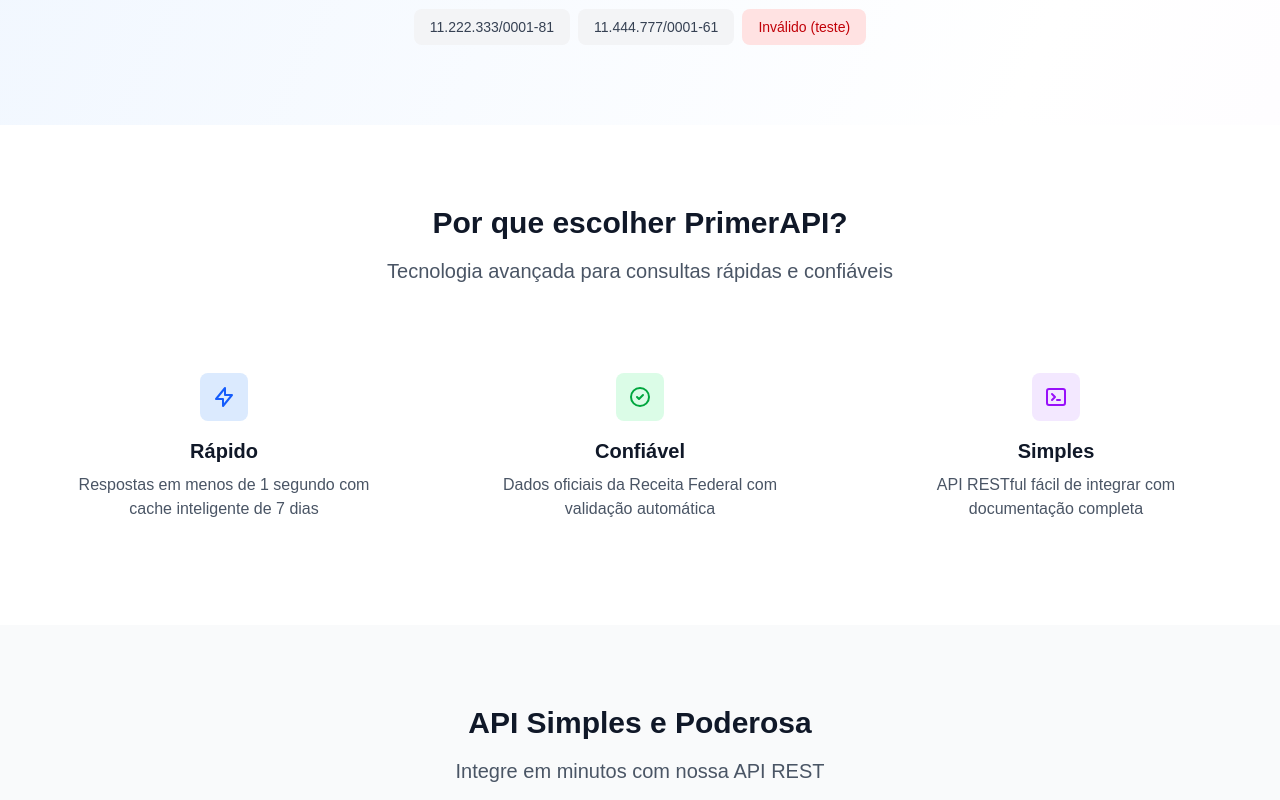
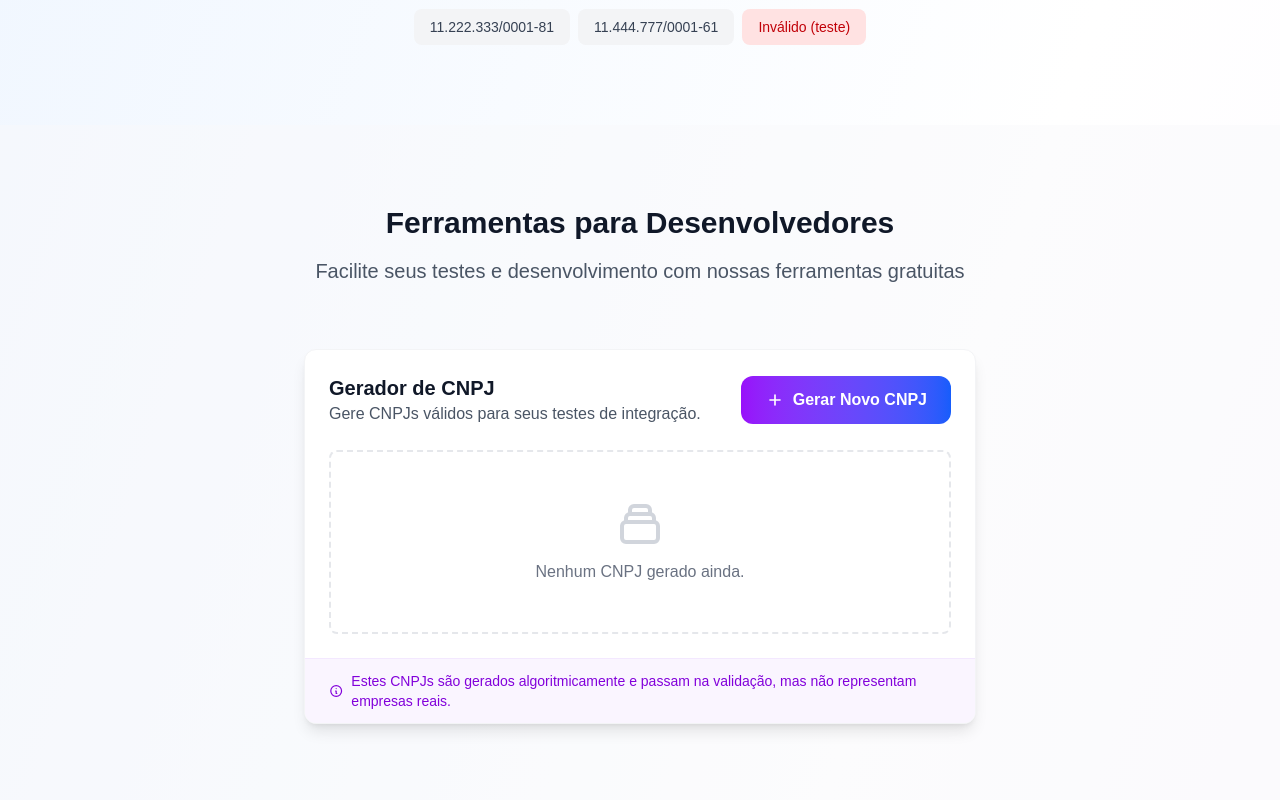
Before and after one commit to jefersonprimer/devfreetools, a Next.js app: page / in a window 1280 px wide. Shown: the part 520-1320 px from the top of the page. Built offline with nearby package versions, Linux system fonts and the light colour scheme.

Commit message:
feat: generate cnpj

```diff
--- /dev/null
+++ b/app/api/cnpj/generate/route.ts
@@ -0,0 +1,99 @@
+/**
+ * GET /api/cnpj/generate - Gerar CNPJs válidos para testes
+ * Valida API key, verifica rate limit, retorna CNPJs gerados
+ */
+
+import { NextRequest, NextResponse } from 'next/server';
+import { validateApiKey } from '@/lib/auth';
+import { isRateLimited, incrementUsage, getRateLimitInfo } from '@/lib/ratelimit';
+import { getDb } from '@/lib/db';
+import { usageLogs } from '@/db/schema';
+import { generateValidCnpj, formatCnpj } from '@/lib/cnpj';
+import { eq, gte } from 'drizzle-orm';
+
+export async function GET(request: NextRequest) {
+  try {
+    // 1. Verificar se é uma consulta pública (sem API key)
+    const authHeader = request.headers.get('authorization');
+    const isPublicRequest = !authHeader?.startsWith('Bearer ');
+
+    let user: any = null;
+    let apiKey: any = null;
+    let userId: string = 'public';
+
+    if (!isPublicRequest) {
+      // Consulta autenticada - validar API key
+      const authResult = await validateApiKey(request);
+
+      if ('error' in authResult) {
+        return NextResponse.json(
+          { error: authResult.error },
+          { status: authResult.status }
+        );
+      }
+
+      user = authResult.user;
+      apiKey = authResult.apiKey;
+      userId = user.id;
+
+      // 2. Verificar rate limit para usuários autenticados
+      const rateLimitCheck = await isRateLimited(user.id, user.plan);
+
+      if (rateLimitCheck.limited) {
+        const limitInfo = await getRateLimitInfo(user.id, user.plan);
+        return NextResponse.json(
+          {
+            error: 'Rate limit exceeded',
+            message: `You have reached your monthly limit of ${limitInfo.limit} requests`,
+            usage: limitInfo,
+          },
+          { status: 429 }
+        );
+      }
+    } else {
+      // Para consultas públicas, poderíamos implementar um rate limit por IP
+      // Por enquanto, vamos permitir mas registrar como public
+    }
+
+    // 3. Obter parâmetros de query
+    const url = new URL(request.url);
+    const count = Math.min(parseInt(url.searchParams.get('count') || '1'), 10); // Máximo 10 por vez
+
+    // 4. Gerar CNPJs válidos
+    const generatedCnpjs = [];
+    for (let i = 0; i < count; i++) {
+      const cnpj = generateValidCnpj();
+      generatedCnpjs.push({
+        cnpj: cnpj,
+        formatted: formatCnpj(cnpj),
+      });
+    }
+
+    // 5. Registrar uso no banco se for autenticado
+    if (!isPublicRequest && user && apiKey) {
+      // Registrar uso mensal
+      await incrementUsage(user.id);
+
+      // NOTA: A tabela usageLogs atual é específica para consultas de CNPJ
+      // e exige o campo 'cnpj'. Para a feature de geração, poderíamos
+      // criar uma tabela genérica de logs no futuro ou inserir um log
+      // para cada CNPJ gerado (o que seria redundante).
+      // Por enquanto, apenas incrementamos o uso mensal.
+    }
+
+    // 7. Retornar resposta
+    return NextResponse.json({
+      success: true,
+      data: generatedCnpjs,
+      count: count,
+      message: `Generated ${count} valid CNPJ${count > 1 ? 's' : ''} for testing`,
+    });
+
+  } catch (error) {
+    console.error('Error generating CNPJs:', error);
+    return NextResponse.json(
+      { error: 'Internal server error' },
+      { status: 500 }
+    );
+  }
+}
--- a/app/page.tsx
+++ b/app/page.tsx
@@ -1,6 +1,7 @@
 'use client';
 
 import { CnpjSearch } from '@/components/CnpjSearch';
+import { CnpjGenerator } from '@/components/CnpjGenerator';
 
 export default function Home() {
   return (
@@ -18,6 +19,9 @@ export default function Home() {
             <nav className="hidden md:flex space-x-8">
               <a href="#features" className="text-gray-600 hover:text-gray-900 transition-colors">
                 Recursos
+              </a>
+              <a href="#tools" className="text-gray-600 hover:text-gray-900 transition-colors">
+                Ferramentas
               </a>
               <a href="#api" className="text-gray-600 hover:text-gray-900 transition-colors">
                 API
@@ -47,6 +51,24 @@ export default function Home() {
           {/* CNPJ Search Component */}
           <div className="max-w-2xl mx-auto">
             <CnpjSearch />
+          </div>
+        </div>
+      </section>
+
+      {/* Tools Section */}
+      <section id="tools" className="py-20 bg-gray-50/50">
+        <div className="max-w-7xl mx-auto px-4 sm:px-6 lg:px-8">
+          <div className="text-center mb-16">
+            <h2 className="text-3xl font-bold text-gray-900 mb-4">
+              Ferramentas para Desenvolvedores
+            </h2>
+            <p className="text-xl text-gray-600">
+              Facilite seus testes e desenvolvimento com nossas ferramentas gratuitas
+            </p>
+          </div>
+
+          <div className="max-w-2xl mx-auto">
+            <CnpjGenerator />
           </div>
         </div>
       </section>
--- /dev/null
+++ b/components/CnpjGenerator.tsx
@@ -0,0 +1,98 @@
+'use client';
+
+import { useState } from 'react';
+import { generateValidCnpj, formatCnpj } from '@/lib/cnpj';
+
+export function CnpjGenerator() {
+  const [cnpjs, setCnpjs] = useState<{ cnpj: string; formatted: string }[]>([]);
+  const [copiedIndex, setCopiedIndex] = useState<number | null>(null);
+
+  const handleGenerate = () => {
+    const newCnpj = generateValidCnpj();
+    setCnpjs([{ cnpj: newCnpj, formatted: formatCnpj(newCnpj) }, ...cnpjs].slice(0, 5));
+    setCopiedIndex(null);
+  };
+
+  const copyToClipboard = (text: string, index: number) => {
+    navigator.clipboard.writeText(text);
+    setCopiedIndex(index);
+    setTimeout(() => setCopiedIndex(null), 2000);
+  };
+
+  return (
+    <div className="w-full max-w-2xl mx-auto bg-white rounded-xl shadow-lg border border-gray-100 overflow-hidden">
+      <div className="p-6">
+        <div className="flex flex-col sm:flex-row items-center justify-between mb-6 gap-4">
+          <div>
+            <h3 className="text-xl font-bold text-gray-900">Gerador de CNPJ</h3>
+            <p className="text-gray-600">Gere CNPJs válidos para seus testes de integração.</p>
+          </div>
+          <button
+            onClick={handleGenerate}
+            className="w-full sm:w-auto px-6 py-3 bg-gradient-to-r from-purple-600 to-blue-600 text-white font-semibold rounded-xl hover:from-purple-700 hover:to-blue-700 transition-all flex items-center justify-center"
+          >
+            <svg className="w-5 h-5 mr-2" fill="none" stroke="currentColor" viewBox="0 0 24 24">
+              <path strokeLinecap="round" strokeLinejoin="round" strokeWidth={2} d="M12 6v6m0 0v6m0-6h6m-6 0H6" />
+            </svg>
+            Gerar Novo CNPJ
+          </button>
+        </div>
+
+        {cnpjs.length > 0 ? (
+          <div className="space-y-3">
+            {cnpjs.map((item, index) => (
+              <div
+                key={index}
+                className="flex items-center justify-between p-4 bg-gray-50 rounded-lg border border-gray-200 group hover:border-purple-300 transition-colors"
+              >
+                <div className="flex flex-col">
+                  <span className="text-lg font-mono font-bold text-gray-800">{item.formatted}</span>
+                  <span className="text-xs text-gray-500 font-mono">{item.cnpj}</span>
+                </div>
+                <button
+                  onClick={() => copyToClipboard(item.cnpj, index)}
+                  className={`px-4 py-2 rounded-lg text-sm font-medium transition-all flex items-center ${
+                    copiedIndex === index
+                      ? 'bg-green-100 text-green-700'
+                      : 'bg-white text-gray-700 border border-gray-200 hover:bg-gray-50'
+                  }`}
+                >
+                  {copiedIndex === index ? (
+                    <>
+                      <svg className="w-4 h-4 mr-1" fill="none" stroke="currentColor" viewBox="0 0 24 24">
+                        <path strokeLinecap="round" strokeLinejoin="round" strokeWidth={2} d="M5 13l4 4L19 7" />
+                      </svg>
+                      Copiado!
+                    </>
+                  ) : (
+                    <>
+                      <svg className="w-4 h-4 mr-1" fill="none" stroke="currentColor" viewBox="0 0 24 24">
+                        <path strokeLinecap="round" strokeLinejoin="round" strokeWidth={2} d="M8 5H6a2 2 0 00-2 2v12a2 2 0 002 2h10a2 2 0 002-2v-1M8 5a2 2 0 002 2h2a2 2 0 002-2M8 5a2 2 0 012-2h2a2 2 0 012 2m0 0h2a2 2 0 012 2v3m2 4H10m0 0l3-3m-3 3l3 3" />
+                      </svg>
+                      Copiar
+                    </>
+                  )}
+                </button>
+              </div>
+            ))}
+          </div>
+        ) : (
+          <div className="py-12 text-center border-2 border-dashed border-gray-200 rounded-lg">
+            <svg className="w-12 h-12 text-gray-300 mx-auto mb-3" fill="none" stroke="currentColor" viewBox="0 0 24 24">
+              <path strokeLinecap="round" strokeLinejoin="round" strokeWidth={2} d="M19 11H5m14 0a2 2 0 012 2v6a2 2 0 01-2 2H5a2 2 0 01-2-2v-6a2 2 0 012-2m14 0V9a2 2 0 00-2-2M5 11V9a2 2 0 012-2m0 0V5a2 2 0 012-2h6a2 2 0 012 2v2M7 7h10" />
+            </svg>
+            <p className="text-gray-500">Nenhum CNPJ gerado ainda.</p>
+          </div>
+        )}
+      </div>
+      <div className="bg-purple-50 px-6 py-3 border-t border-purple-100">
+        <p className="text-sm text-purple-700 flex items-center">
+          <svg className="w-4 h-4 mr-2" fill="none" stroke="currentColor" viewBox="0 0 24 24">
+            <path strokeLinecap="round" strokeLinejoin="round" strokeWidth={2} d="M13 16h-1v-4h-1m1-4h.01M21 12a9 9 0 11-18 0 9 9 0 0118 0z" />
+          </svg>
+          Estes CNPJs são gerados algoritmicamente e passam na validação, mas não representam empresas reais.
+        </p>
+      </div>
+    </div>
+  );
+}
--- a/lib/cnpj.ts
+++ b/lib/cnpj.ts
@@ -146,3 +146,29 @@ export function parseCnpj(cnpj: string): {
     isValid: true,
   };
 }
+
+/**
+ * Gerar um CNPJ válido aleatório para testes
+ * Gera 12 dígitos aleatórios e calcula os dígitos verificadores
+ */
+export function generateValidCnpj(): string {
+  let base: string;
+
+  do {
+    // Gerar 12 dígitos aleatórios
+    base = '';
+    for (let i = 0; i < 12; i++) {
+      base += Math.floor(Math.random() * 10).toString();
+    }
+  } while (/^(\d)\1{11}$/.test(base)); // Evitar sequências repetidas
+
+  // Calcular primeiro dígito verificador
+  const firstDigit = calculateFirstDigit(base);
+
+  // Adicionar primeiro dígito e calcular segundo
+  const withFirstDigit = base + firstDigit.toString();
+  const secondDigit = calculateSecondDigit(withFirstDigit);
+
+  // Retornar CNPJ completo
+  return base + firstDigit.toString() + secondDigit.toString();
+}
```
Also changed, not shown: 1 other file (tests, documents, lock files or other folders).
